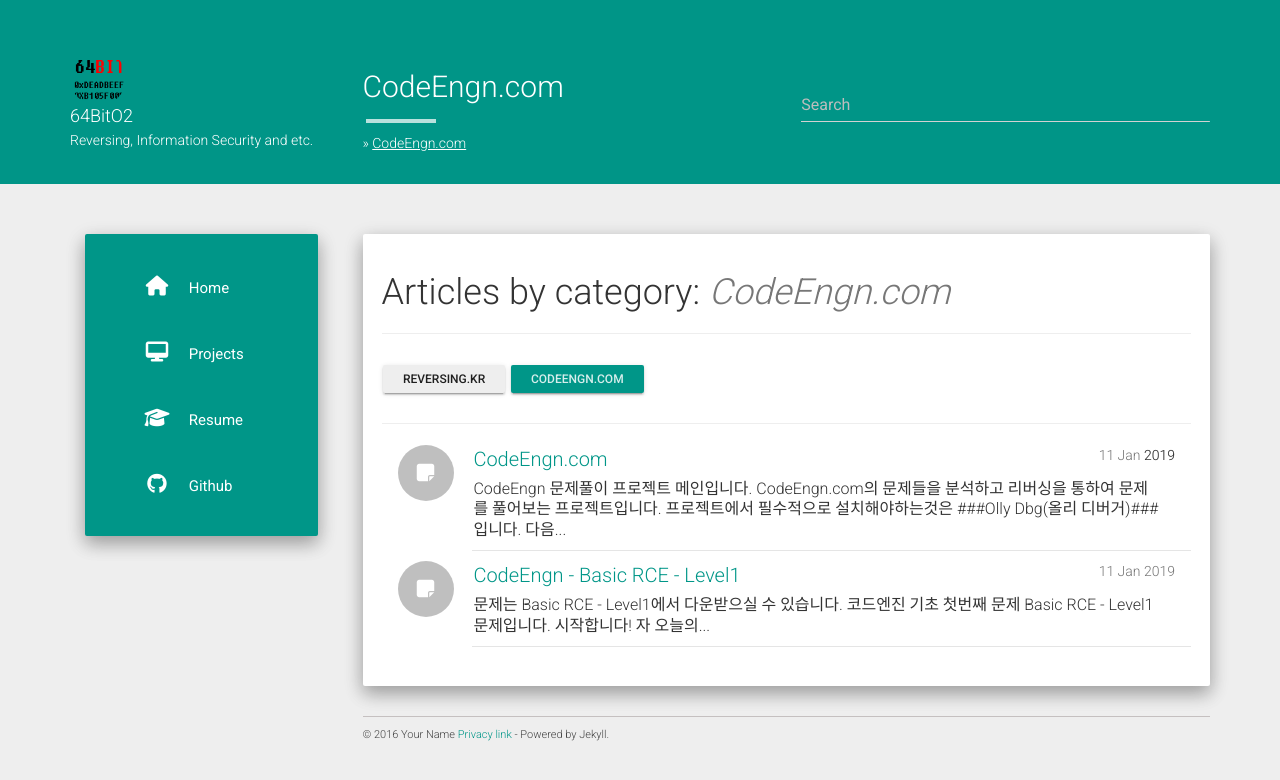
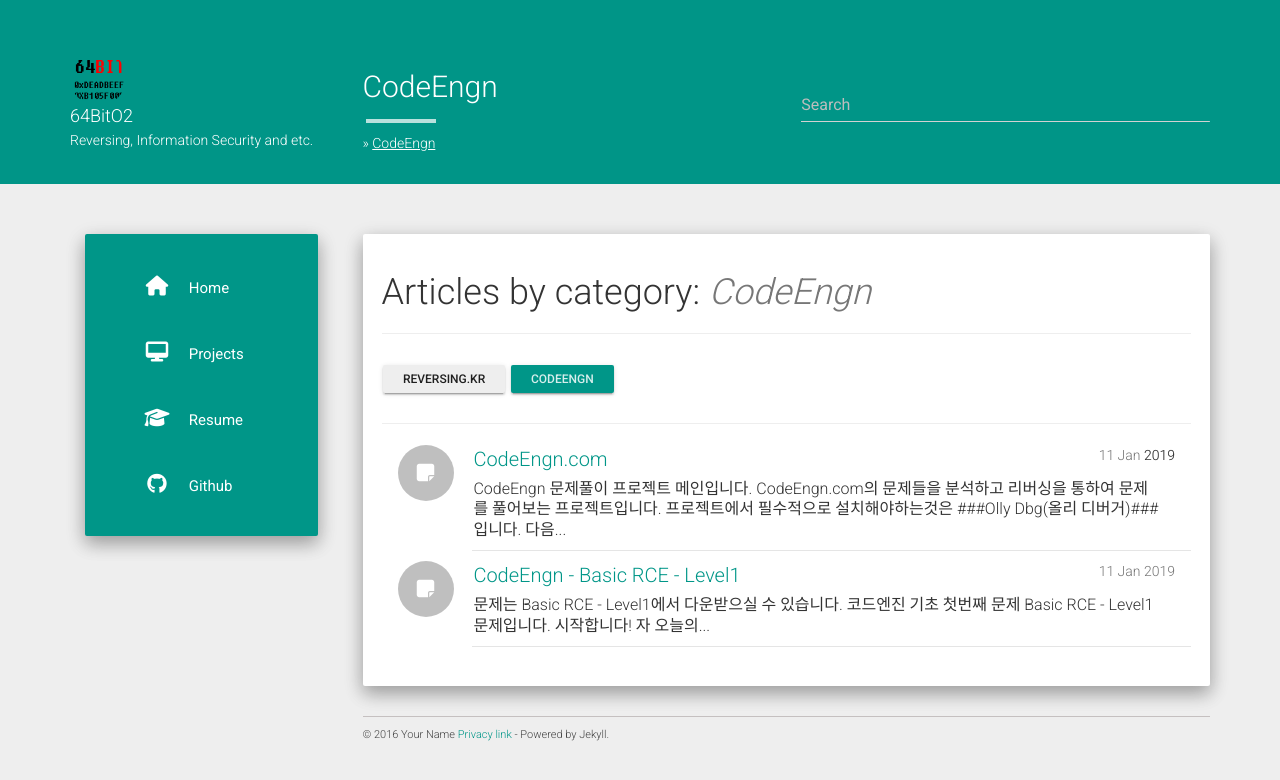
Before and after one commit to 64BitO2/64bito2.github.io, a Jekyll site: the page built from category/CodeEngn.md, in a window 1280 px wide. Shown: the top 780 px of the page. Built offline with Jekyll 4.4.1, drawn with Linux system fonts in a browser that asks for light colours; nearby versions of some CDN libraries.

Commit message:
cate
cate

```diff
--- a/_posts/Codeengn.com/1/2019-01-11-BasicRCE_Level1.md
+++ b/_posts/Codeengn.com/1/2019-01-11-BasicRCE_Level1.md
@@ -2,7 +2,7 @@
 layout: post
 title: CodeEngn - Basic RCE - Level1
 date: 2019-01-11 20:21
-categories: CodeEngn.com
+categories: CodeEngn
 ---
 문제는 [**Basic RCE - Level1**](https://codeengn.com/challenges/basic/01)에서
 다운받으실 수 있습니다.
--- a/_posts/Codeengn.com/2019-01-11-Main.md
+++ b/_posts/Codeengn.com/2019-01-11-Main.md
@@ -2,7 +2,7 @@
 layout: post
 title: CodeEngn.com
 date: 2019-01-11 20:21
-categories: CodeEngn.com
+categories: CodeEngn
 ---
 
 CodeEngn 문제풀이 프로젝트 메인입니다.
--- a/category/CodeEngn.com.md
+++ b/category/CodeEngn.md
@@ -1,6 +1,6 @@
 ---
 layout: posts_by_category
-categories: CodeEngn.com
-title: CodeEngn.com
+categories: CodeEngn
+title: CodeEngn
 permalink: /category/CodeEngncom
 ---
```
Also changed, not shown: category/Reversingkr.md (renamed from category/Reversing.kr.md).
